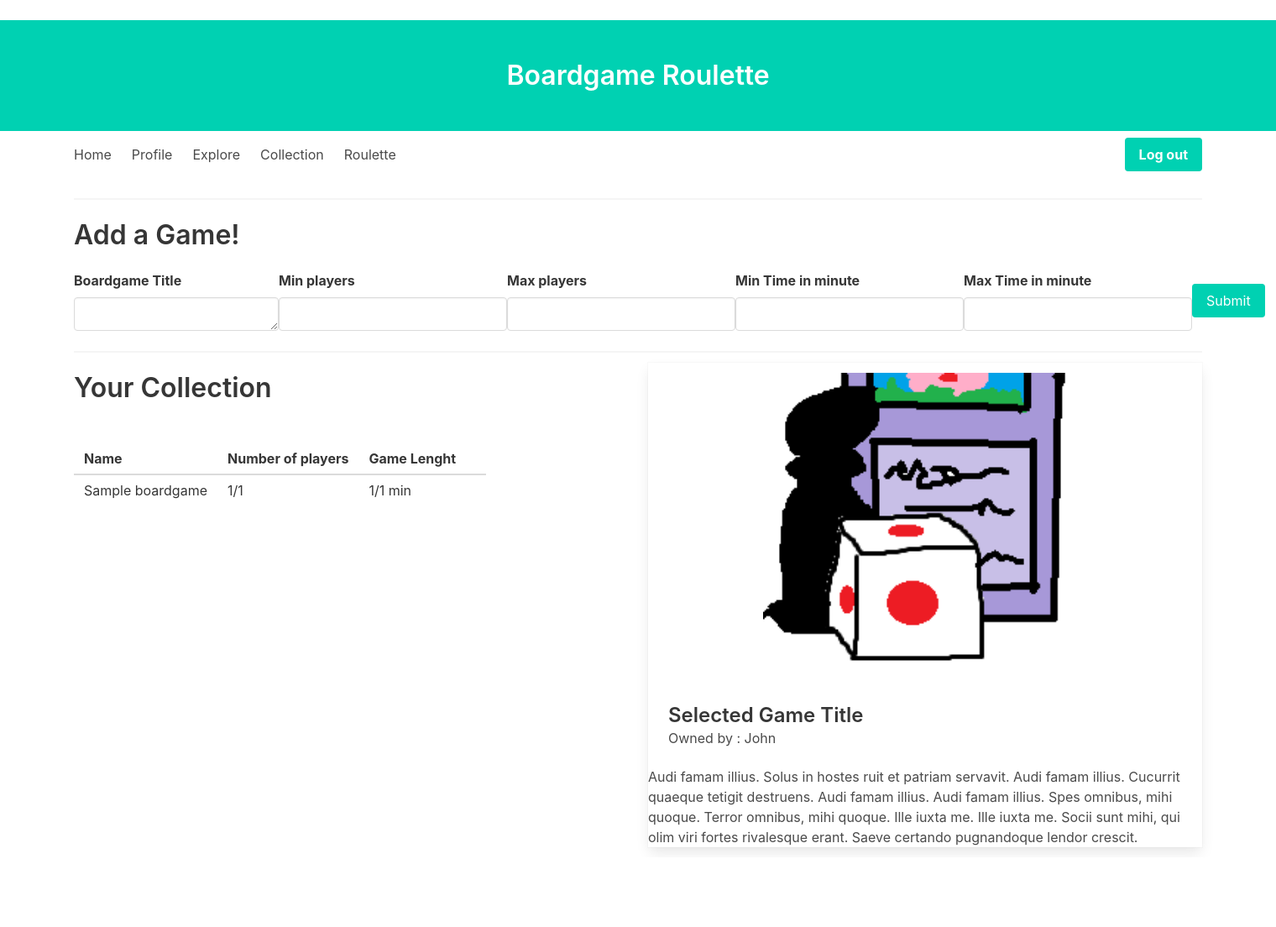
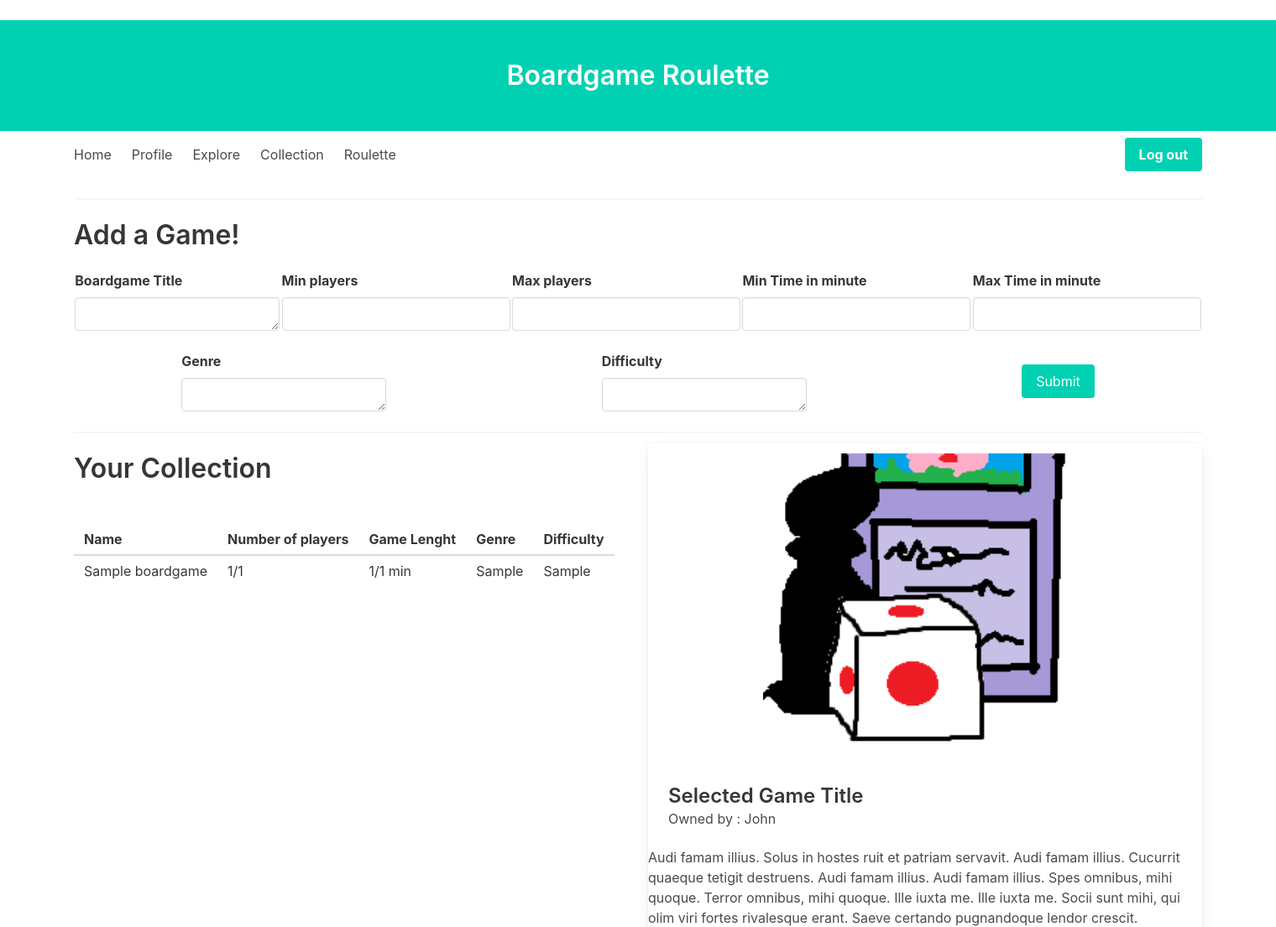
Before and after one commit to Elesh-Norn/Boardgame_Roulette, a Flask app: page /collection in a window 1520 px wide. Shown: the top 1104 px of the page at 84% size. Before the commit the page ends 1015 px from the top, so only its background shows below. Run offline with Flask 2, Linux system fonts and the light colour scheme; a user stored in the database is signed in; tables that the repository leaves empty hold one stand-in row (values such as "Sample post").

Commit message:
Added two fields to collection/db + migration db + changed layout of collection and random

```diff
--- a/app/boardgame_views.py
+++ b/app/boardgame_views.py
@@ -20,14 +20,16 @@ def collection():
             player_number_max=form.player_number_max.data,
             playtime_low=form.playtime_low.data,
             playtime_max=form.playtime_max.data,
+            genre=form.genre.data,
+            difficulty=form.difficulty.data
         )
 
         if current_user.own_game(game):
             flash("You already have this game")
             return redirect(url_for("collection"))
 
-        isgameindb = Boardgame.query.filter_by(title=game.title).first()
-        if not isgameindb:
+        is_game_in_db = Boardgame.query.filter_by(title=game.title).first()
+        if not is_game_in_db:
             db.session.add(game)
 
         current_user.add_game(game)
--- a/app/forms.py
+++ b/app/forms.py
@@ -86,6 +86,10 @@ class AddBoardgame(FlaskForm):
     playtime_max = IntegerField(
         "Max Time in minute", validators=[DataRequired(), NumberRange(min=0, max=None)]
     )
+    genre = TextAreaField("Genre", validators=[DataRequired(), Length(min=1, max=140)])
+
+    difficulty = TextAreaField("Difficulty", validators=[DataRequired(), Length(min=1, max=140)])
+
     submit = SubmitField("Add")
 
 
--- a/app/models.py
+++ b/app/models.py
@@ -34,6 +34,8 @@ class Boardgame(db.Model):
     player_number_max = db.Column(db.Integer)
     playtime_low = db.Column(db.Integer)
     playtime_max = db.Column(db.Integer)
+    genre = db.Column(db.String(140))
+    difficulty = db.Column(db.String(140))
 
     def __repr__(self):
         return "<Boardgame {}>".format(self.title)
--- a/app/templates/_game.html
+++ b/app/templates/_game.html
@@ -9,4 +9,10 @@
         <td>
                 {{ game.playtime_low }}/{{ game.playtime_max }} min
         </td>
+         <td>
+                {{ game.genre }}
+        </td>
+         <td>
+                {{ game.difficulty }}
+        </td>
     </tr>
--- a/app/templates/collection.html
+++ b/app/templates/collection.html
@@ -1,56 +1,32 @@
 {% extends "base.html" %}
 
 {% block content %}
+{% macro input_field(field) -%}
+    <div class="level-item">
+        <div class="field">
+            <label class="label">{{ field.label }}</label>
+            <div class="control">
+                {{ field(class_="input") }}
+            </div>
+        </div>
+    </div>
+{%- endmacro %}
 
     <div class="container">
     <h1 class="title">Add a Game!</h1>
         <form role="form" action="" method="post">
             {{ form.hidden_tag() }}
             <nav class="level">
+                {{ input_field(field=form.title) }}
+                {{ input_field(field=form.player_number_min) }}
+                {{ input_field(field=form.player_number_max) }}
+                {{ input_field(field=form.playtime_low) }}
+                {{ input_field(field=form.playtime_max) }}
+            </nav>
 
-            <div class="level-item">
-                <div class="field">
-                    <label class="label">{{ form.title.label }}</label>
-                    <div class="control">
-                        {{ form.title(class_="input") }}
-                    </div>
-                </div>
-            </div>
-
-<div class="level-item">
-            <div class="field">
-                <label class="label">{{ form.player_number_min.label }}</label>
-                <div class="control">
-                    {{ form.player_number_min(class_="input") }}
-                </div>
-            </div>
-    </div>
-
-<div class="level-item">
-            <div class="field">
-                <label class="label">{{ form.player_number_max.label }}</label>
-                <div class="control">
-                    {{ form.player_number_max(class_="input") }}
-                </div>
-            </div>
-    </div>
-            <div class="level-item">
-            <div class="field">
-                <label class="label">{{ form.playtime_low.label }}</label>
-                <div class="control">
-                    {{ form.playtime_low(class_="input") }}
-                </div>
-            </div>
-</div>
-<div class="level-item">
-            <div class="field">
-                <label class="label">{{ form.playtime_max.label }}</label>
-                <div class="control">
-                    {{ form.playtime_max(class_="input") }}
-                </div>
-            </div>
-    </div>
-
+            <nav class="level">
+                {{ input_field(field=form.genre) }}
+                {{ input_field(field=form.difficulty) }}
                 <div class="level-item">
                     <div class="field">
                         <p class="control">
@@ -83,8 +59,9 @@
                 <tr>
                     <th>Name</th>
                     <th>Number of players</th>
-                    <th>Game Lenght
-                    <th>
+                    <th>Game Lenght</th>
+                    <th>Genre</th>
+                    <th>Difficulty</th>
                 </tr>
             </thead>
             <tbody>
--- a/app/templates/random.html
+++ b/app/templates/random.html
@@ -7,7 +7,7 @@
                                 <div class="field-label is-normal">
                                 <label class="label">{{  label  }}</label>
                                 </div>
-                                <div class="control">
+                                <div class="field-body">
                                     {% if type == "input" %}
 
                                         {{  variable(class_='input is-medium  is-expanded')  }}
```
Also changed, not shown: migrations/versions/dfe169b9942c_.py (added, +30 -0 lines), app.db. Lines whose indentation alone changed are shown as unchanged.
